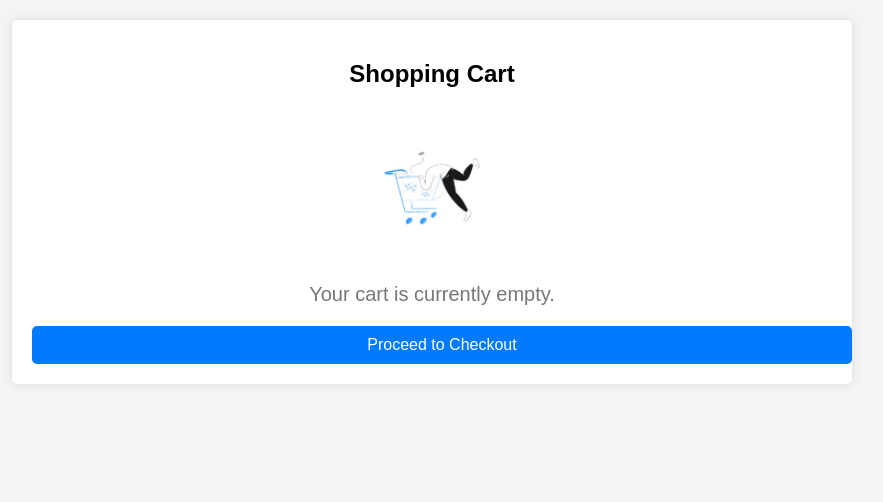
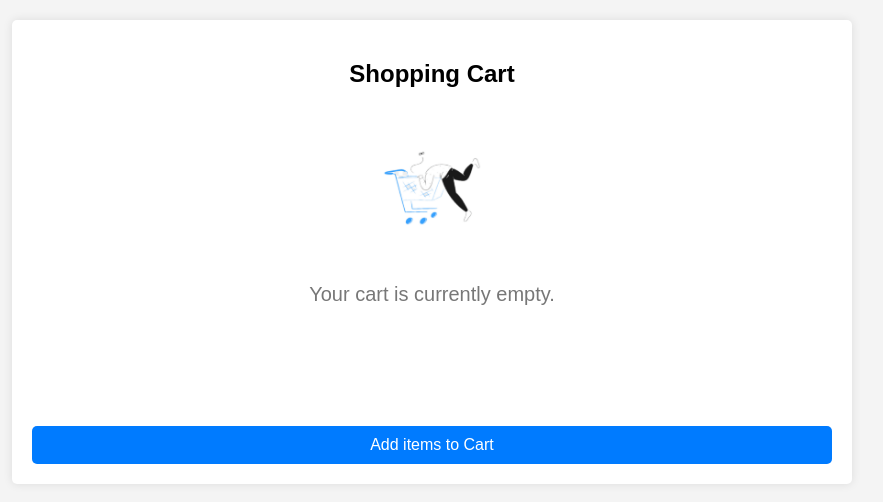
Before and after one commit to Ishan-28/Aditya-Print-Lab, a plain HTML site: page cart.html in a window 1280 px wide. Shown: the whole page, without its empty margins (208-1091 px from the left). Drawn offline with Linux system fonts and the light colour scheme.

```diff
--- a/cart.html
+++ b/cart.html
@@ -36,9 +36,9 @@
         }
         .checkout-btn {
             display: block;
-            width: 100%;
+            width: wrap-content;
             padding: 10px;
-            margin-top: 20px;
+            margin-top: 120px;
             background-color: #007bff;
             color: #fff;
             border: none;
@@ -59,7 +59,7 @@
             <img src="empty-cart.jpg" alt="Empty Cart">
             <p>Your cart is currently empty.</p>
         </div>
-        <a href="checkout.html" class="checkout-btn">Proceed to Checkout</a>
+        <a href="checkout.html" class="checkout-btn">Add items to Cart</a>
     </div>
 </body>
 </html>
```
Also changed, not shown: index.html (+1 -1 lines).
